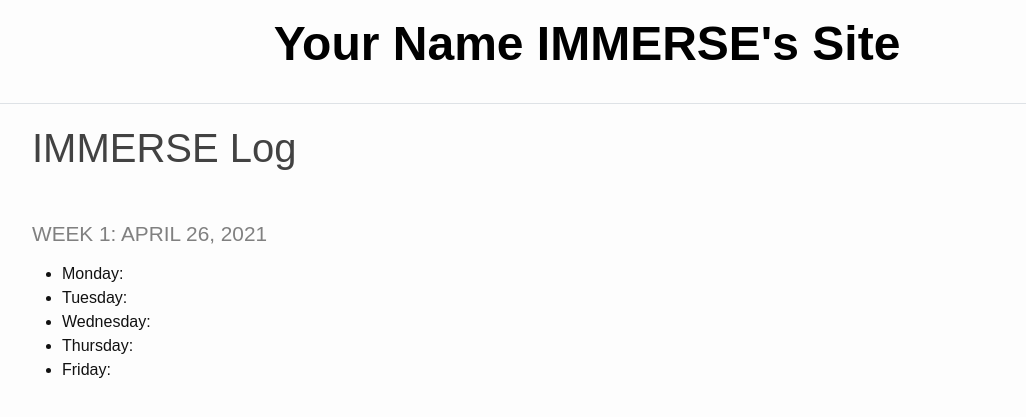
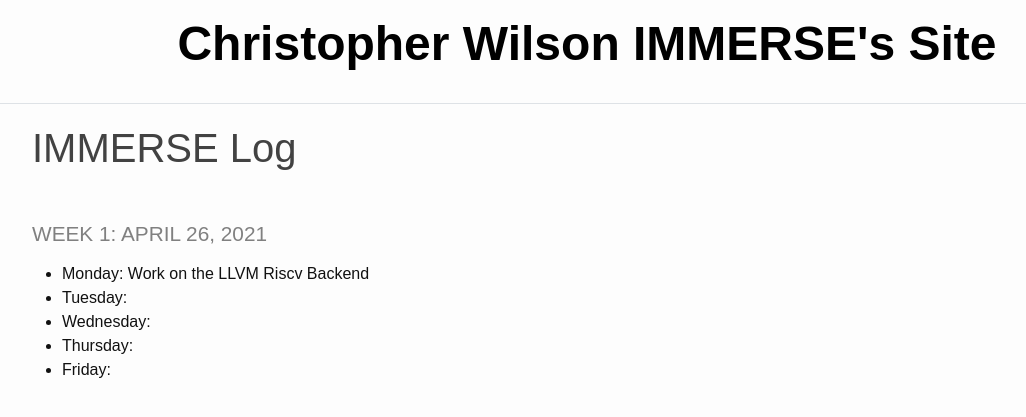
Before and after one commit to chriswils95/chriswils.github.io, a Jekyll site: the page built from _pages/log.md, in a window 1280 px wide. Shown: the top 417 px of the page, without its empty margins (53-1079 px from the left). Built offline with Jekyll 4.4.1, drawn with Linux system fonts in a browser that asks for light colours.

Commit message:
add logs

```diff
--- a/_config.yml
+++ b/_config.yml
@@ -18,10 +18,12 @@
 # You can create any custom variable you would like, and they will be accessible
 # in the templates via {{ site.myvariable }}.
 
-title: Your Name IMMERSE's Site
+title: Christopher Wilson IMMERSE's Site
 
-baseurl: "/student_website_template" # the subpath of your site, e.g. /blog
-url: "https://byu-cpe.github.io" # the base hostname & protocol for your site, e.g. http://example.com
+port: 8005
+
+baseurl: "/website" # the subpath of your site, e.g. /blog
+url: "https://github.com/chriswils95/chriswils.github.io" # the base hostname & protocol for your site, e.g. http://example.com
 
 collections:
   pages:
--- a/_pages/log.md
+++ b/_pages/log.md
@@ -5,7 +5,7 @@ title: IMMERSE Log
 
 ### Week 1: April 26, 2021
 
-* **Monday**:
+* **Monday**: Work on the LLVM Riscv Backend
 * **Tuesday**:
 * **Wednesday**:
 * **Thursday**:
```
